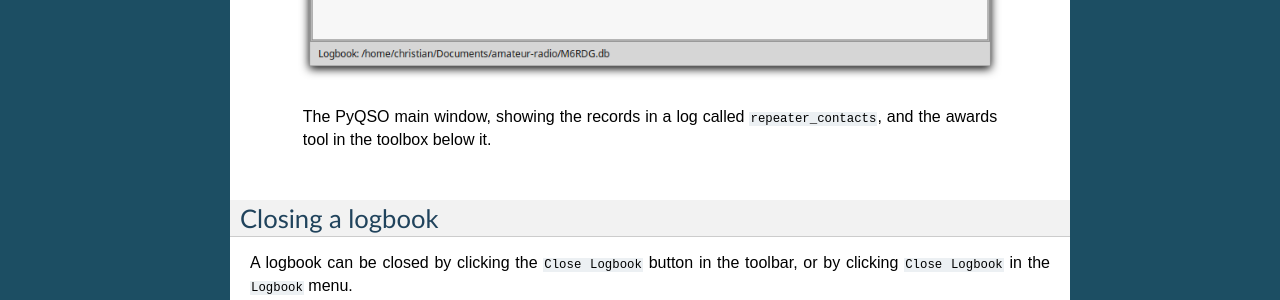
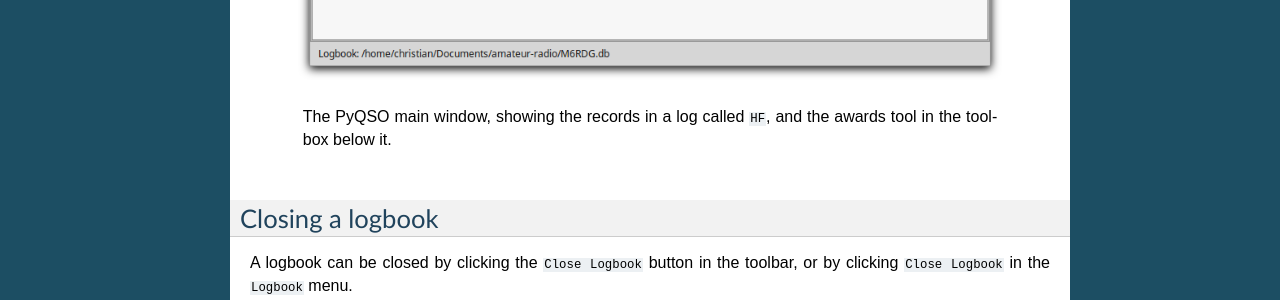
Before and after one commit to ctjacobs/pyqso, a Sphinx documentation site: the page built from docs/source/getting_started.rst, in a window 1280 px wide. Shown: the part 1931-2231 px from the top of the page. Built offline with Sphinx 7.4.7, drawn with Linux system fonts in a browser that asks for light colours.

Commit message:
Updated the log's name in the image caption.

```diff
--- a/docs/source/getting_started.rst
+++ b/docs/source/getting_started.rst
@@ -87,7 +87,7 @@ Once the logbook has been opened, its name will appear in the status bar. All lo
    .. figure::  images/log_with_awards.png
       :align:   center
 
-      The PyQSO main window, showing the records in a log called ``repeater_contacts``, and the awards tool in the toolbox below it.
+      The PyQSO main window, showing the records in a log called ``HF``, and the awards tool in the toolbox below it.
 
 Closing a logbook
 -----------------
```
